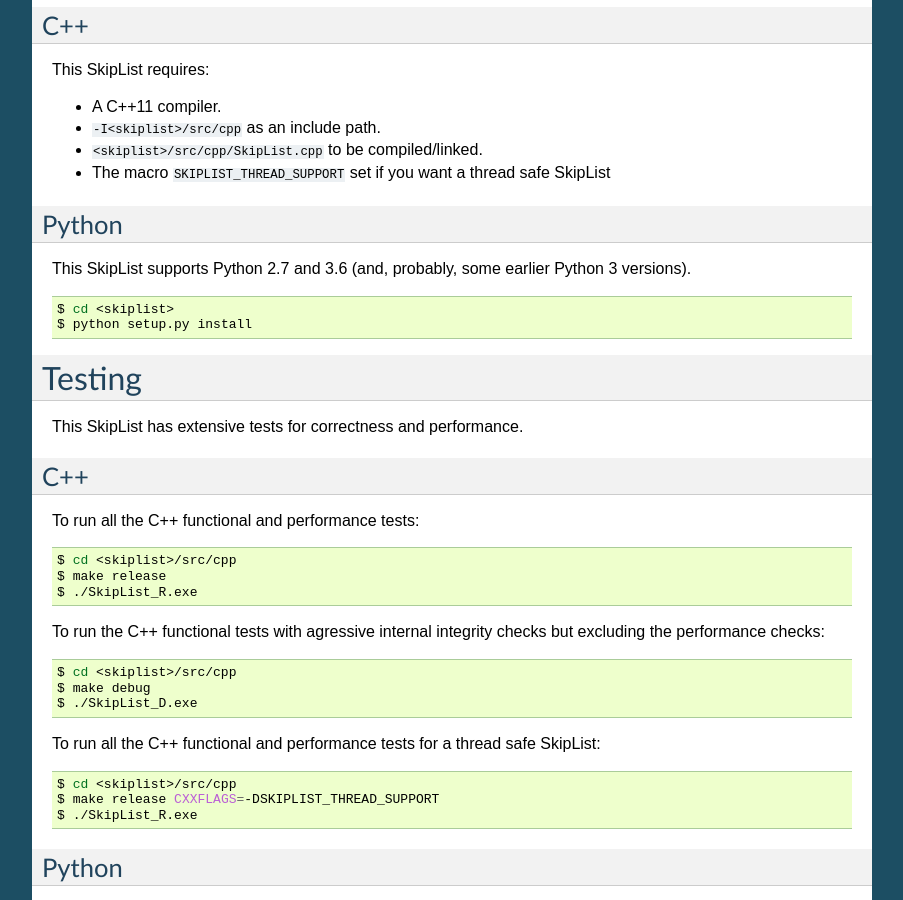
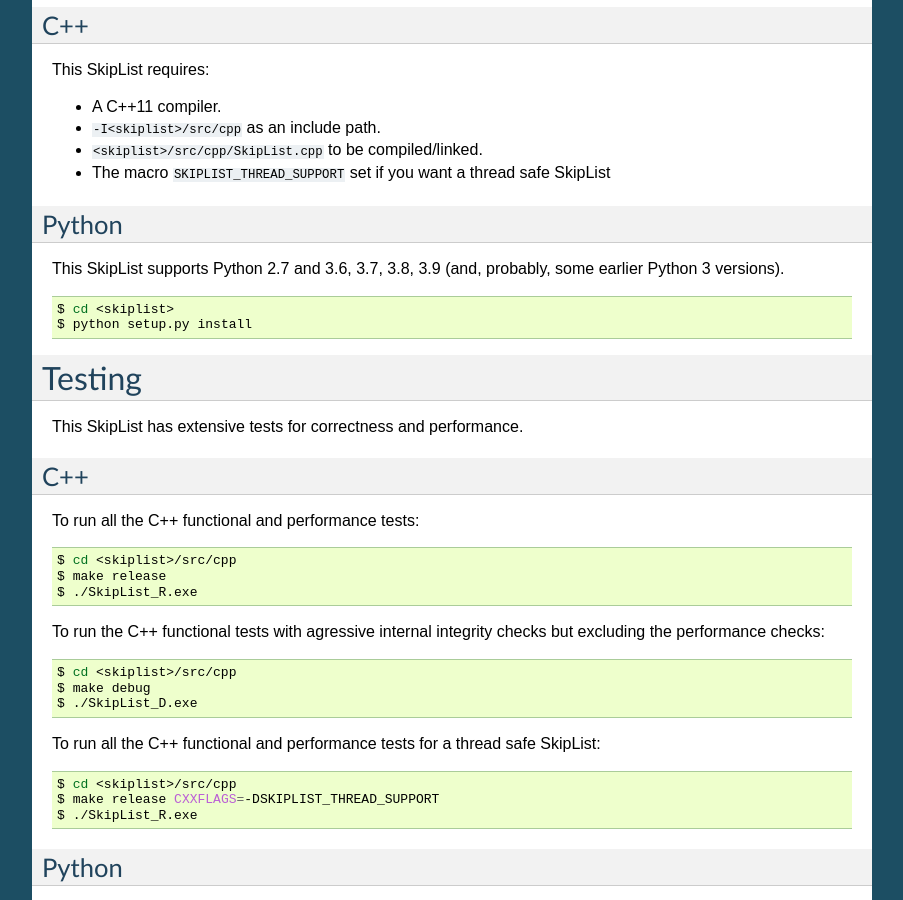
Before and after one commit to paulross/skiplist, a Sphinx documentation site: the page built from docs/source/introduction.rst, in a window 1280 px wide and 900 px high, scrolled down 861 px. Shown: the whole window, without its empty margins (198-1101 px from the left). Built offline with Sphinx 7.4.7, drawn with Linux system fonts in a browser that asks for light colours.

Commit message:
Update docs to reflect support for Python 3.7, 3.8, 3.9

```diff
--- a/docs/source/introduction.rst
+++ b/docs/source/introduction.rst
@@ -57,7 +57,7 @@ This SkipList requires:
 Python
 --------------------------------------
 
-This SkipList supports Python 2.7 and 3.6 (and, probably, some earlier Python 3 versions).
+This SkipList supports Python 2.7 and 3.6, 3.7, 3.8, 3.9 (and, probably, some earlier Python 3 versions).
 
 .. code-block:: sh
 
```
Also changed, not shown: README.md (+1 -1 lines).
